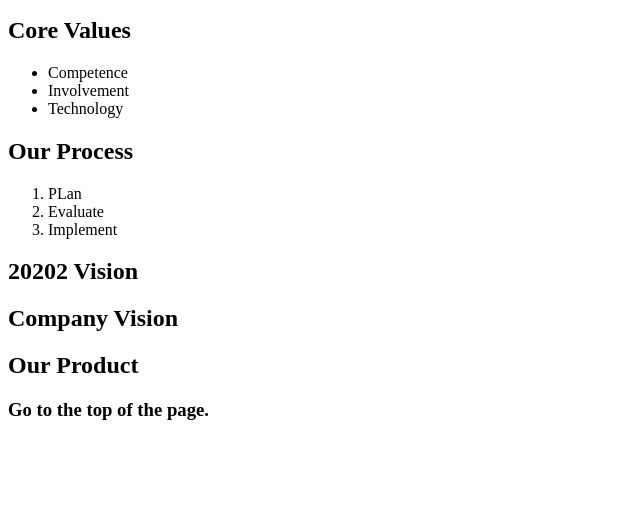
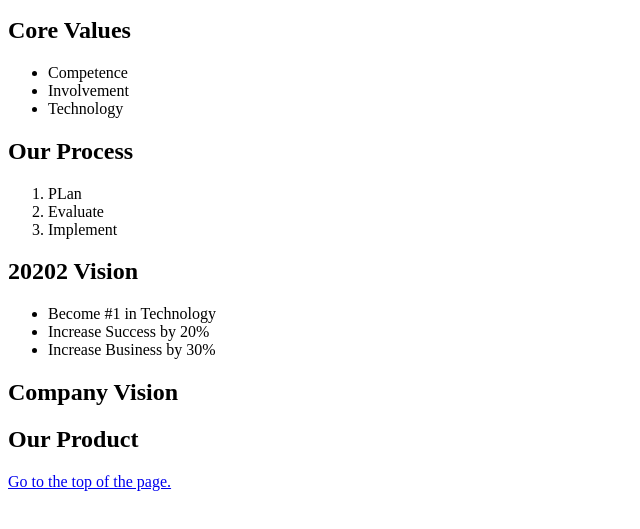
Before and after one commit to Ian-McConihay/codeup-web-exercises, a plain HTML site: page welcome.html in a window 1280 px wide. Shown: the part 101-630 px from the top of the page, without its empty margins (0-640 px from the left). Drawn offline with Linux system fonts and the light colour scheme.

Commit message:
html welcome created ul list and a #top link  update

```diff
--- a/welcome.html
+++ b/welcome.html
@@ -24,11 +24,16 @@
     <li>Implement</li>
 </ol>
 <h2>20202 Vision</h2>
+<ul>
+    <li>Become #1 in Technology</li>
+    <li>Increase Success by 20%</li>
+    <li>Increase Business by 30%</li>
+</ul>
 <h2>Company Vision</h2>
 <h2>Our Product</h2>
 
 
-<h3>Go to the top of the page.</h3>
+<a href="#top"> Go to the top of the page.</a>
 <!--body is to be show on the webpage/the content-->
 </body>
 
```
